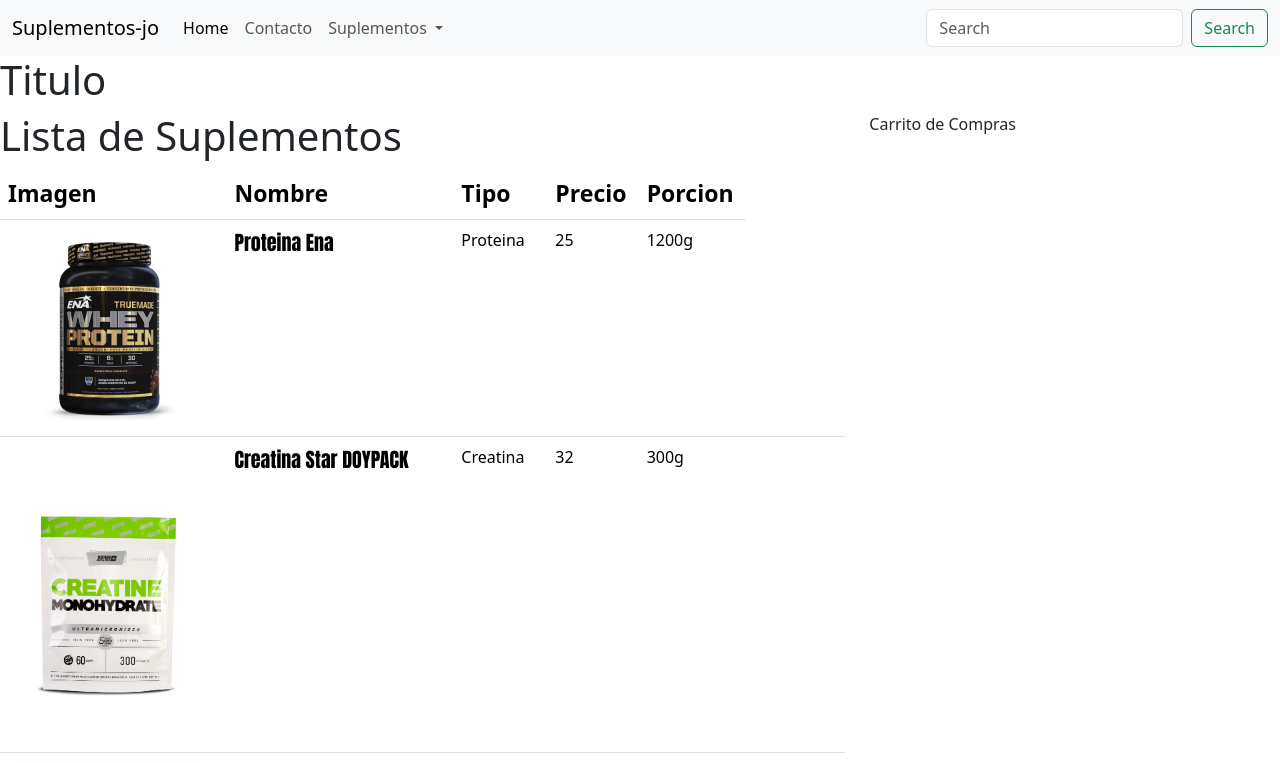
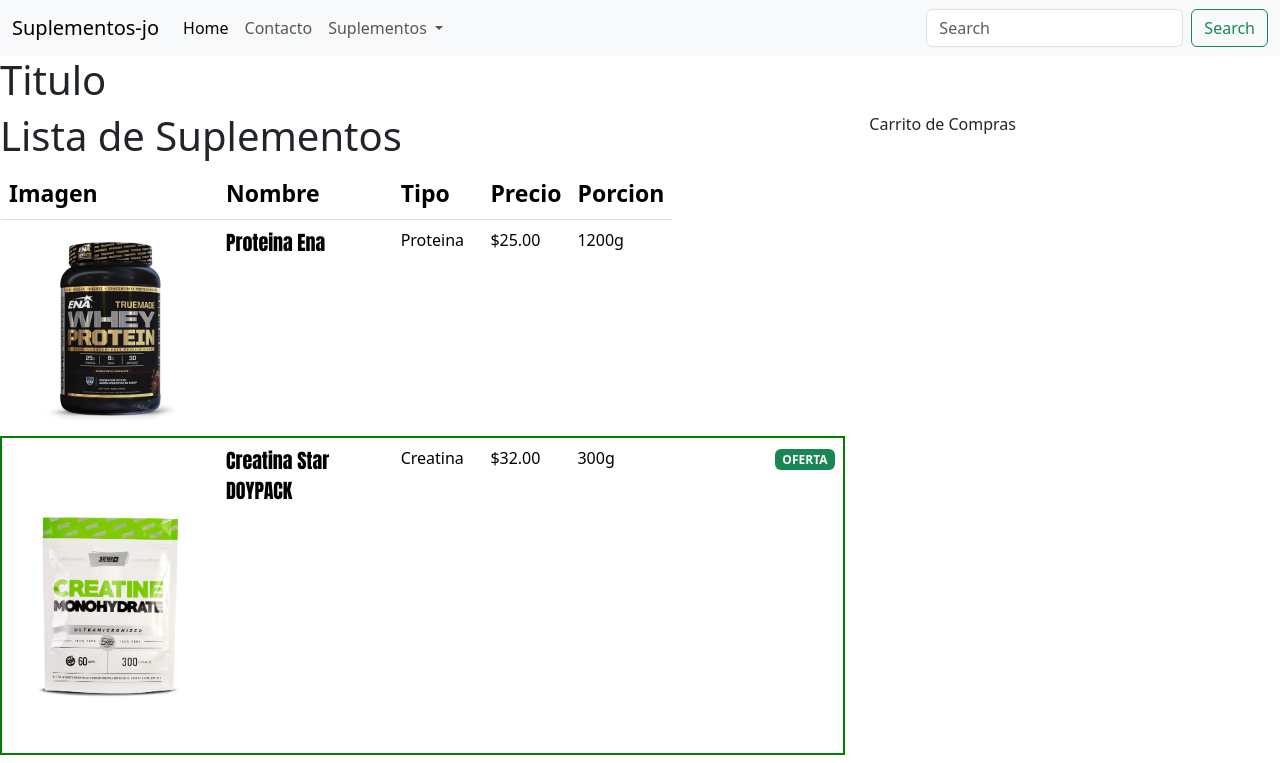
Before and after one commit to JulianOroz775/suplementos-jo, an Angular app: page / in a window 1280 px wide. Shown: the top 763 px of the page. Built offline with nearby package versions, Linux system fonts and the light colour scheme.

Commit message:
Clase 3 interfaces de suplemento

```diff
--- a/src/app/suplementos-lista/Suplemento.ts
+++ b/src/app/suplementos-lista/Suplemento.ts
@@ -5,4 +5,5 @@
     price: number;
     stock: number;
     image: String;
+    clearance: boolean;
 }
--- a/src/app/suplementos-lista/suplementos-lista.component.html
+++ b/src/app/suplementos-lista/suplementos-lista.component.html
@@ -10,13 +10,14 @@
         </tr>
     </thead>
     <tbody>
-         <tr *ngFor=" let suplemento of suplementos">
+         <tr *ngFor=" let suplemento of suplementos" [ngClass]="{'clearance': suplemento.clearance}">
             <td><img [src]="suplemento.image" [alt]="suplemento.name"/></td>
             <td id="name">{{suplemento.name}}</td>
             <td>{{suplemento.type}}</td>
-            <td>{{suplemento.price}}</td>
+            <td>{{suplemento.price | currency}}</td>
             <td>{{suplemento.cant}}</td>
             <td><span *ngIf="suplemento.stock==0" class="badge text-bg-danger">SIN STOCK</span></td>
+            <td><span *ngIf="suplemento.clearance==true" class="badge text-bg-success">OFERTA</span></td>
         </tr>
 
     </tbody>
--- a/src/app/suplementos-lista/suplementos-lista.component.scss
+++ b/src/app/suplementos-lista/suplementos-lista.component.scss
@@ -9,3 +9,8 @@
     font-family: Impact, Haettenschweiler, 'Arial Narrow Bold', sans-serif;
     font-size: 20px;
 }
+
+.clearance{
+    border:2px solid green ;
+    background-color: rgb(86, 228, 86);
+}
--- a/src/app/suplementos-lista/suplementos-lista.component.ts
+++ b/src/app/suplementos-lista/suplementos-lista.component.ts
@@ -16,7 +16,8 @@
       cant:"1200g",
       price:25,
       stock:20,
-      image:"assets/img/proteEna.webp"
+      image:"assets/img/proteEna.webp",
+      clearance: false,
     },
      {
       name: "Creatina Star DOYPACK",
@@ -24,7 +25,8 @@
       cant: "300g",
       price: 32,
       stock:3,
-      image:"assets/img/CreaStar_300.webp"
+      image:"assets/img/CreaStar_300.webp",
+      clearance: true,
     },
      {
       name: "Citrato de Magnesio(ENA)",
@@ -32,7 +34,8 @@
       cant: "60 CAPS",
       price:15,
       stock:0,
-      image:"assets/img/MagnesioEna.webp"
+      image:"assets/img/MagnesioEna.webp",
+      clearance: false,
     }
     ];
 
```
